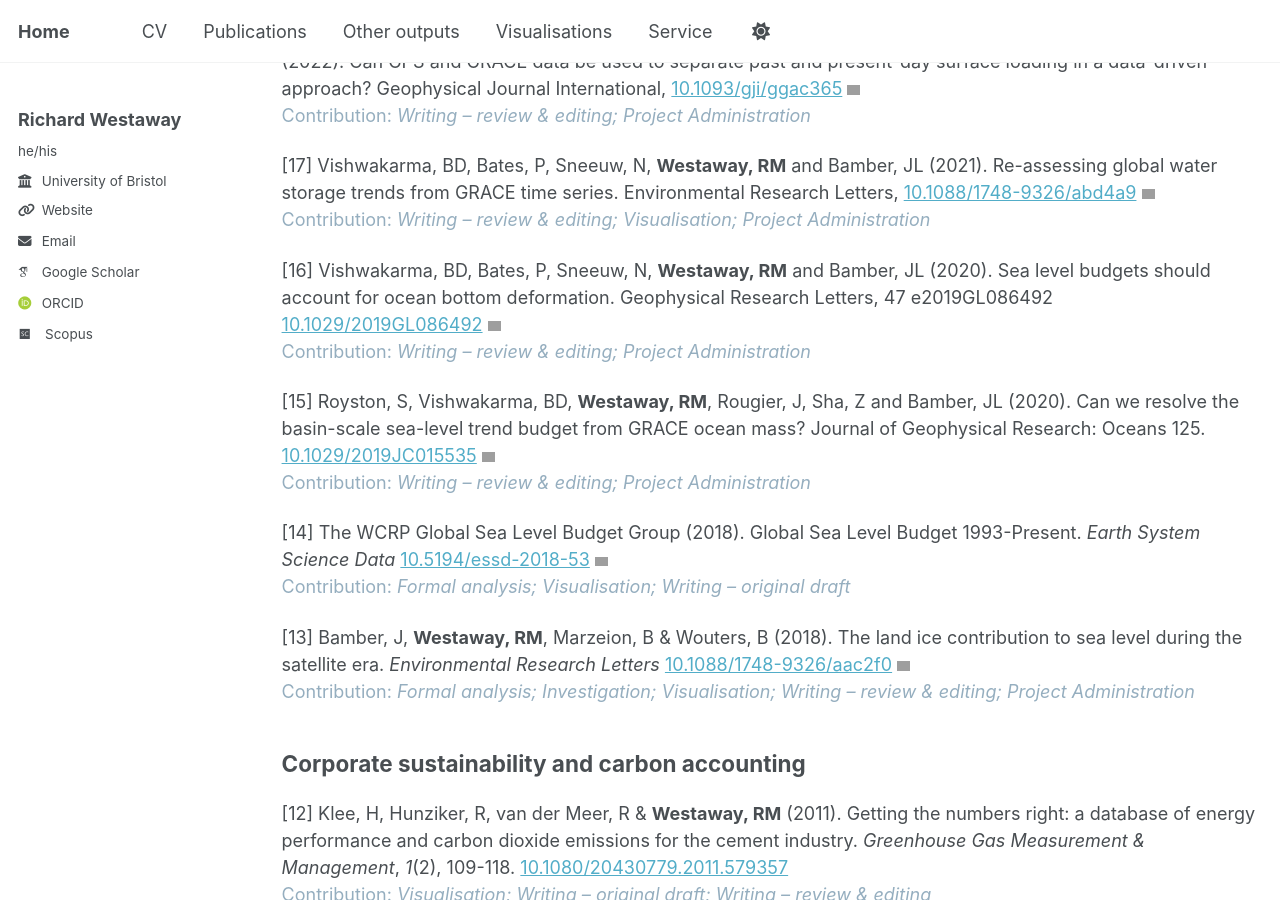
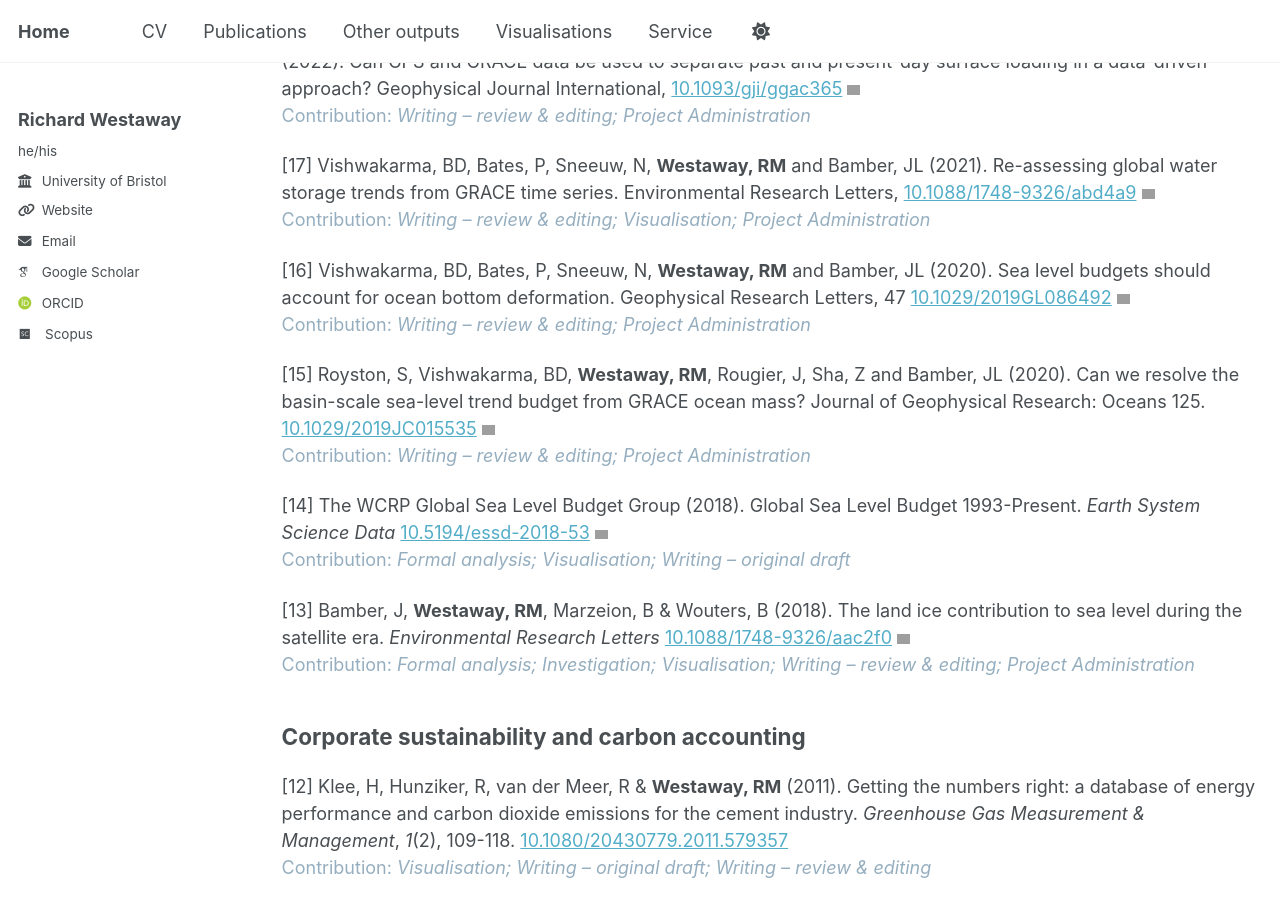
Before and after one commit to richardwestaway/richardwestaway.github.io, a Jekyll site: the page built from _pages/publications.html, in a window 1280 px wide and 900 px high, scrolled down 700 px. Built offline with Jekyll 4.4.1, drawn with Linux system fonts in a browser that asks for light colours; some web fonts are replaced; comment, search, counter and statistics services are not loaded; grey boxes are pictures that could not be loaded.

Commit message:
Update publications.html

```diff
--- a/_pages/publications.html
+++ b/_pages/publications.html
@@ -29,7 +29,7 @@ author_profile: true
 
 <p><div class="altmetric-embed" style="float: right;" data-badge-popover="right" data-badge-type="donut" data-doi="10.1088/1748-9326/abd4a9" data-hide-no-mentions="true"></div>[17] Vishwakarma, BD, Bates, P, Sneeuw, N, <strong>Westaway, RM</strong> and Bamber, JL (2021). Re-assessing global water storage trends from GRACE time series. Environmental Research Letters, <a href="https://doi.org/10.1088/1748-9326/abd4a9" target="_blank" rel="noopener">10.1088/1748-9326/abd4a9</a><em> <img class="alignnone  wp-image-369" src="https://richardwestaway.files.wordpress.com/2017/10/open-access-logo-200x2002.png" alt="open-access-logo-200x200" width="13" height="17" /></em><br /><span style="color: #95aebf;">Contribution:<em> Writing – review &amp; editing; Visualisation; Project Administration</em></span></p>
 
-<p><div class="altmetric-embed" style="float: right;" data-badge-popover="right" data-badge-type="donut" data-doi="10.1029/2019GL086492" data-hide-no-mentions="true"></div>[16] Vishwakarma, BD, Bates, P, Sneeuw, N, <strong>Westaway, RM</strong> and Bamber, JL (2020). Sea level budgets should account for ocean bottom deformation. Geophysical Research Letters, 47 e2019GL086492 <a href="https://doi.org/10.1029/2019GL086492" target="_blank" rel="noopener">10.1029/2019GL086492</a><em> <img class="alignnone  wp-image-369" src="https://richardwestaway.files.wordpress.com/2017/10/open-access-logo-200x2002.png" alt="open-access-logo-200x200" width="13" height="17" /></em><br /><span style="color: #95aebf;">Contribution:<em> Writing – review &amp; editing; Project Administration</em></span></p>
+<p><div class="altmetric-embed" style="float: right;" data-badge-popover="right" data-badge-type="donut" data-doi="10.1029/2019GL086492" data-hide-no-mentions="true"></div>[16] Vishwakarma, BD, Bates, P, Sneeuw, N, <strong>Westaway, RM</strong> and Bamber, JL (2020). Sea level budgets should account for ocean bottom deformation. Geophysical Research Letters, 47 <a href="https://doi.org/10.1029/2019GL086492" target="_blank" rel="noopener">10.1029/2019GL086492</a><em> <img class="alignnone  wp-image-369" src="https://richardwestaway.files.wordpress.com/2017/10/open-access-logo-200x2002.png" alt="open-access-logo-200x200" width="13" height="17" /></em><br /><span style="color: #95aebf;">Contribution:<em> Writing – review &amp; editing; Project Administration</em></span></p>
 
 <p><div class="altmetric-embed" style="float: right;" data-badge-popover="right" data-badge-type="donut" data-doi="10.1029/2019JC015535" data-hide-no-mentions="true"></div>[15] Royston, S, Vishwakarma, BD, <strong>Westaway, RM</strong>, Rougier, J, Sha, Z and Bamber, JL (2020). Can we resolve the basin-scale sea-level trend budget from GRACE ocean mass? Journal of Geophysical Research: Oceans 125. <a href="https://doi.org/10.1029/2019JC015535" target="_blank" rel="noopener noreferrer">10.1029/2019JC015535</a><em> <img class="alignnone  wp-image-369" src="https://richardwestaway.files.wordpress.com/2017/10/open-access-logo-200x2002.png" alt="open-access-logo-200x200" width="13" height="17" /></em><br /><span style="color: #95aebf;">Contribution:<em> Writing – review &amp; editing; Project Administration</em></span></p>
 
```
